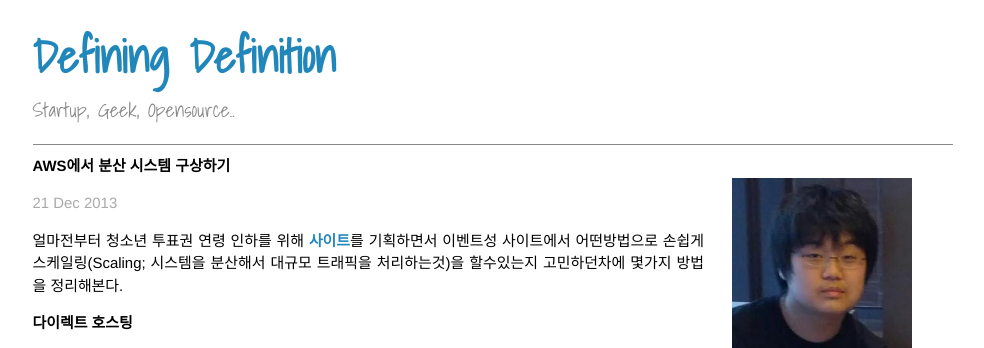
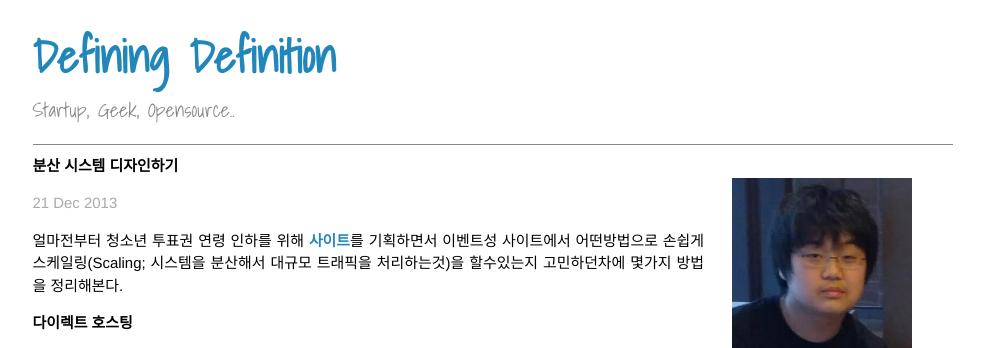
Before and after one commit to Gorski4123/openhiun.github.com, a Jekyll site: the page built from _posts/2013-12-21-distributed-cloud-design.md, in a window 1280 px wide. Shown: the top 348 px of the page, without its empty margins (160-1144 px from the left). Built offline with Jekyll 4.4.1, drawn with Linux system fonts in a browser that asks for light colours; Markdown is read by kramdown in place of the engine named in the settings; comment, search, counter and statistics services are not loaded.

Commit message:
Update 2013-12-21-distributed-cloud-design.md

```diff
--- a/_posts/2013-12-21-distributed-cloud-design.md
+++ b/_posts/2013-12-21-distributed-cloud-design.md
@@ -1,6 +1,6 @@
 ---
 layout: post
-title:  "AWS에서 분산 시스템 구상하기"
+title:  "분산 시스템 디자인하기"
 date:   2013-12-21 23:55:55
 categories: k
 permalink: /distributed-cloud-design
```
